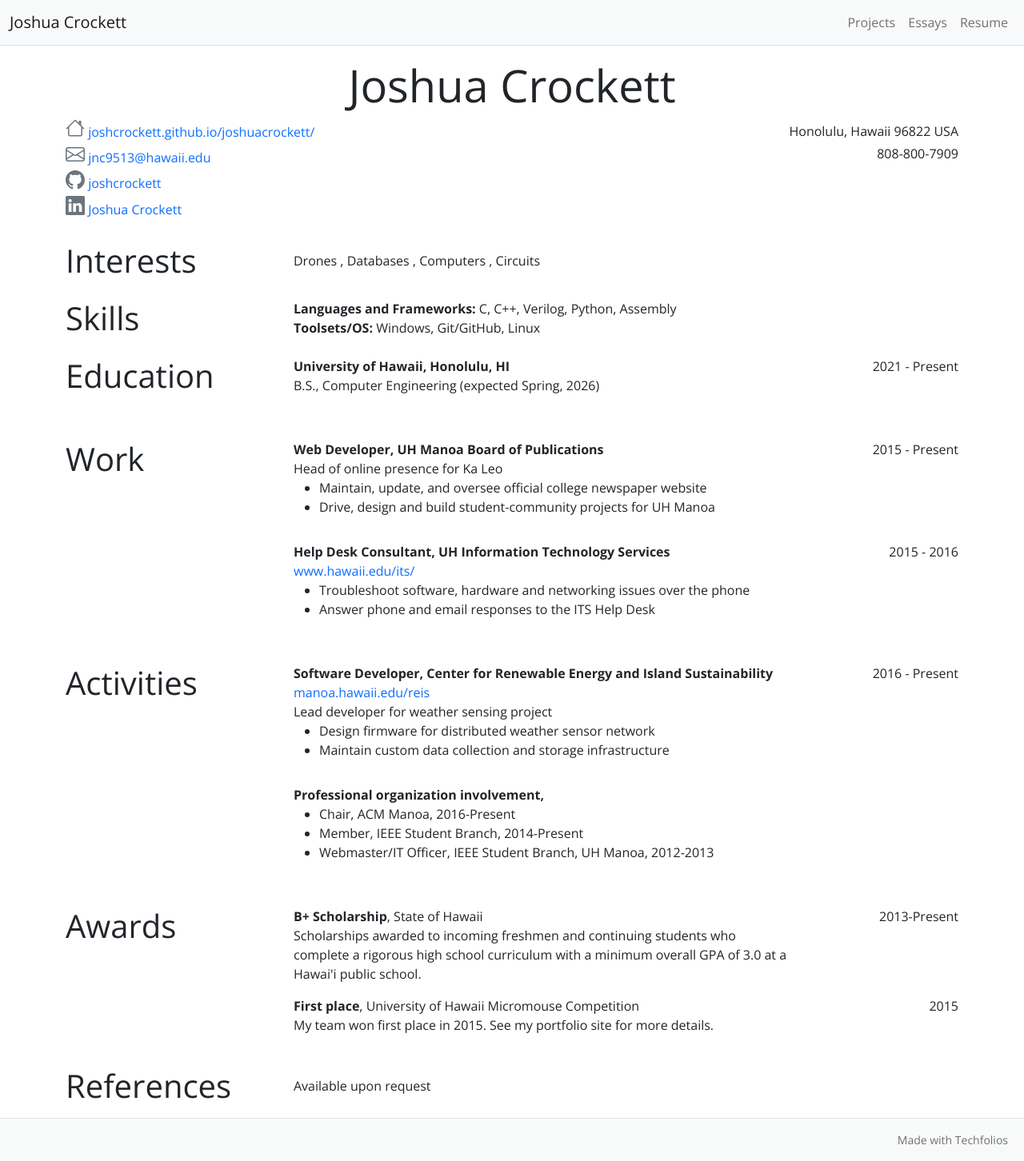
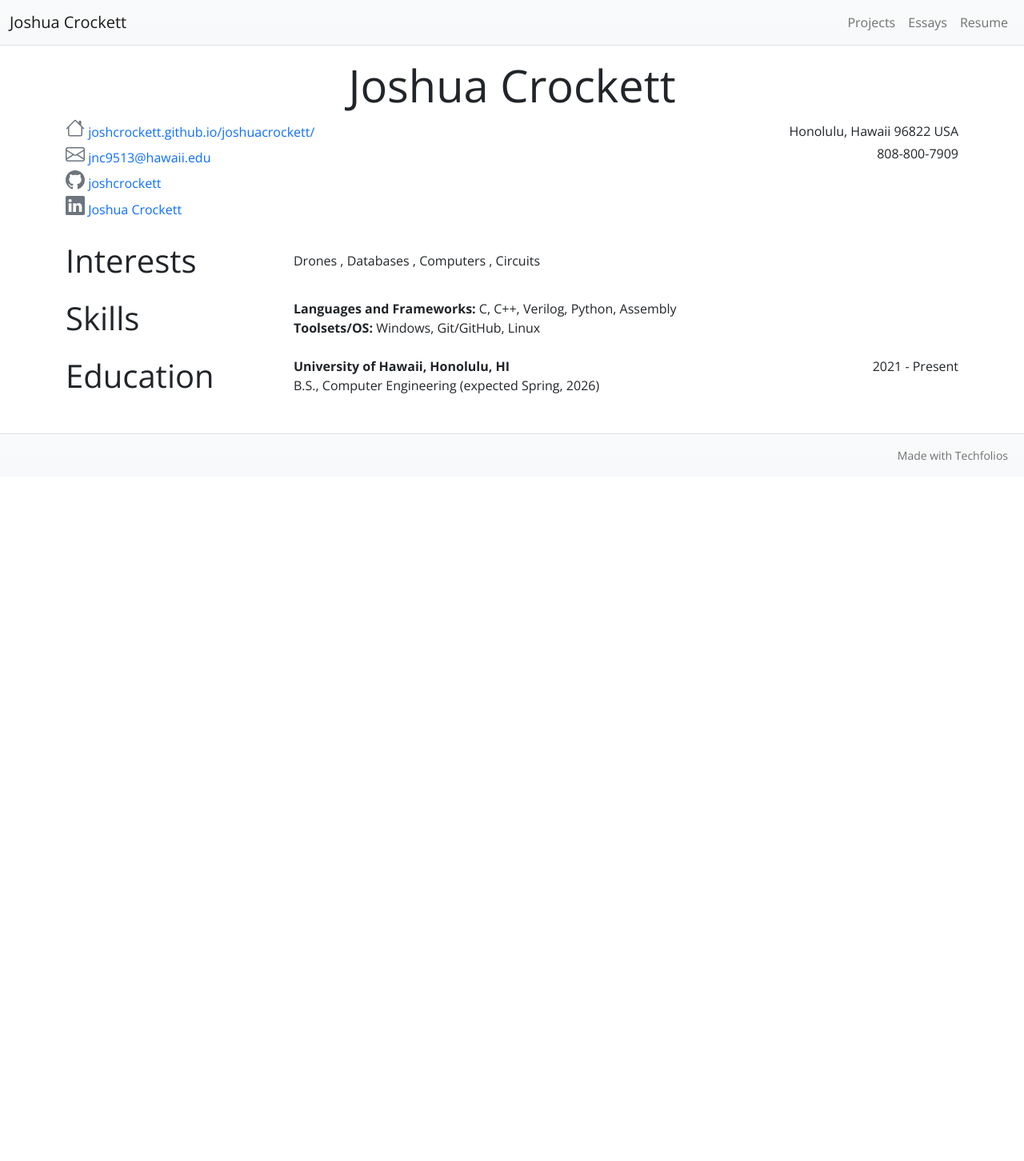
Before and after one commit to JoshCrockett/joshcrockett.github.io, a Jekyll site: the page built from resume.html, in a window 1280 px wide. Shown: the whole page at 80% size. Built offline with Jekyll 4.4.1, drawn with Linux system fonts in a browser that asks for light colours; after the commit the page ends 900 px from its top, so only the background shows below that.

Commit message:
Update bio.json

```diff
--- a/_data/bio.json
+++ b/_data/bio.json
@@ -40,76 +40,5 @@
       ]
     }
   ],
-  "work": [
-    {
-      "company": "UH Manoa Board of Publications",
-      "position": "Web Developer",
-      "website": "",
-      "startDate": "2015-08-01",
-      "endDate": "Present",
-      "summary": "Head of online presence for Ka Leo",
-      "highlights": [
-        "Maintain, update, and oversee official college newspaper website",
-        "Drive, design and build student-community projects for UH Manoa"
-      ]
-    },
-    {
-      "company": "UH Information Technology Services",
-      "position": "Help Desk Consultant",
-      "website": "http://www.hawaii.edu/its/",
-      "startDate": "2015-01-01",
-      "endDate": "2016-03-15",
-      "summary": "",
-      "highlights": [
-        "Troubleshoot software, hardware and networking issues over the phone",
-        "Answer phone and email responses to the ITS Help Desk"
-      ]
-    }
-  ],
-  "volunteer": [
-    {
-      "organization": "Center for Renewable Energy and Island Sustainability",
-      "website": "http://manoa.hawaii.edu/reis",
-      "position": "Software Developer",
-      "startDate": "2016-01-01",
-      "endDate": "Present",
-      "summary": "Lead developer for weather sensing project",
-      "highlights": [
-        "Design firmware for distributed weather sensor network",
-        "Maintain custom data collection and storage infrastructure"
-      ]
-    },
-    {
-      "organization": "",
-      "website": "",
-      "position": "Professional organization involvement",
-      "startDate": "",
-      "endDate": "",
-      "summary": "",
-      "highlights": [
-        "Chair, ACM Manoa, 2016-Present",
-        "Member, IEEE Student Branch, 2014-Present",
-        "Webmaster/IT Officer, IEEE Student Branch, UH Manoa, 2012-2013"
-      ]
-    }
-  ],
-  "awards": [
-    {
-      "title": "B+ Scholarship",
-      "date": "2013-Present",
-      "awarder": "State of Hawaii",
-      "summary": "Scholarships awarded to incoming freshmen and continuing students who complete a rigorous high school curriculum with a minimum overall GPA of 3.0 at a Hawai'i public school."
-    },
-    {
-      "title": "First place",
-      "date": "2015",
-      "awarder": "University of Hawaii Micromouse Competition",
-      "summary": "My team won first place in 2015.  See my portfolio site for more details."
-    }
-  ],
-  "references": [
-    {
-      "name": "Available upon request"
-    }
-  ]
+
 }
```
